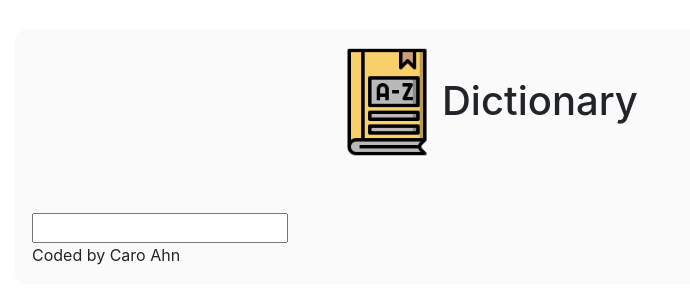
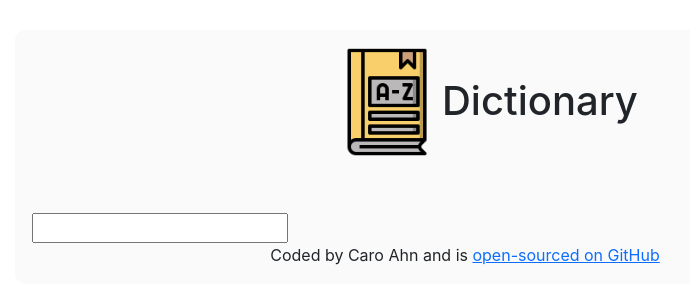
Before and after one commit to CaroAhn/dictionary-project, a React (Create React App) app: page / in a window 1280 px wide. Shown: the top 304 px of the page, without its empty margins (175-865 px from the left). Built offline with nearby package versions, Linux system fonts and the light colour scheme.

Commit message:
Added link to GitHub

```diff
--- a/src/App.css
+++ b/src/App.css
@@ -18,3 +18,7 @@
   left: 410px;
   top: -80px;
 }
+
+.App footer {
+  text-align: center;
+}
--- a/src/App.js
+++ b/src/App.js
@@ -11,7 +11,12 @@ export default function App() {
         <main>
           <Dictionary />
         </main>
-        <footer>Coded by Caro Ahn</footer>
+        <footer>
+          Coded by Caro Ahn and is{" "}
+          <a href="" rel="noreferrer" target="_blank">
+            open-sourced on GitHub
+          </a>
+        </footer>
       </div>
     </div>
   );
```
